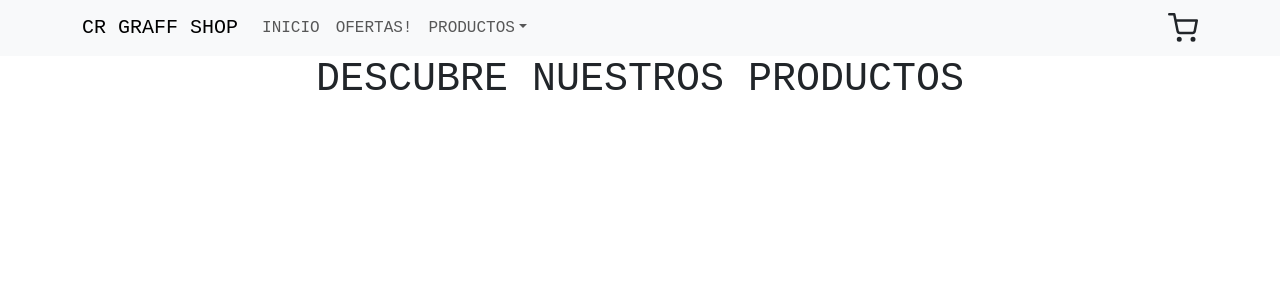
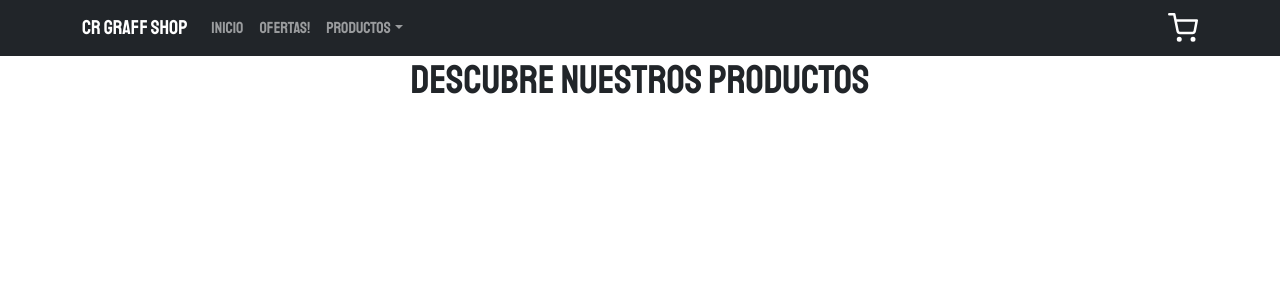
Before and after one commit to Fpagnotta/CrimeGraffitiShop, a React (Vite) app: page / in a window 1280 px wide. Shown: the top 300 px of the page. Built offline with nearby package versions, Linux system fonts and the light colour scheme; the HTML template or start-up script is replaced by a standard one.

Commit message:
PrimeraEntrega

```diff
--- a/src/Components/CartWidget.jsx
+++ b/src/Components/CartWidget.jsx
@@ -6,7 +6,7 @@
     return(
 
         <div>
-            <FiShoppingCart size={30}/>
+            <FiShoppingCart size={30} color="white"/>
         </div>
     );
 
--- a/src/Components/NavBar.jsx
+++ b/src/Components/NavBar.jsx
@@ -6,7 +6,7 @@
 
 function NavBar() {
   return (
-    <Navbar expand="lg" className="bg-body-tertiary">
+    <Navbar bg="dark" variant="dark"  expand="lg" >
       <Container>
         <Navbar.Brand href="#home">CR GRAFF SHOP</Navbar.Brand>
         <Navbar.Toggle aria-controls="basic-navbar-nav" />
--- a/src/index.css
+++ b/src/index.css
@@ -1,18 +1,23 @@
+@import url('https://fonts.googleapis.com/css2?family=Staatliches&display=swap');
+
 *{
   margin:0;
   padding:0 ;
   box-sizing: border-box;
+
 }
 
+
+
 h1{
-  font-family: 'Courier New', Courier, monospace;
+  font-family: "Staatliches", Courier, monospace;
   text-align: center
 }
 
 nav{
-  background-color: black;
-  font-family: 'Courier New', Courier, monospace;
-  padding: 10px 40px;
+
+  font-family: "Staatliches", Courier, monospace;
+  padding: 100px 40px;
   position: fixed;
   top: 0;
   width: 100%;
```
